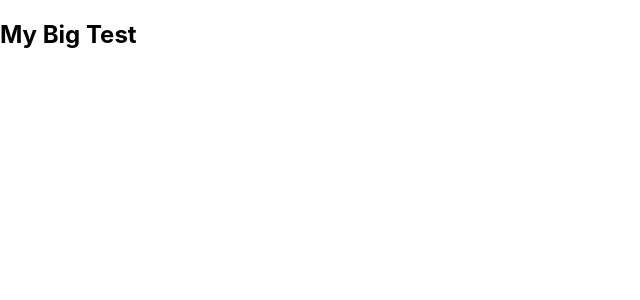
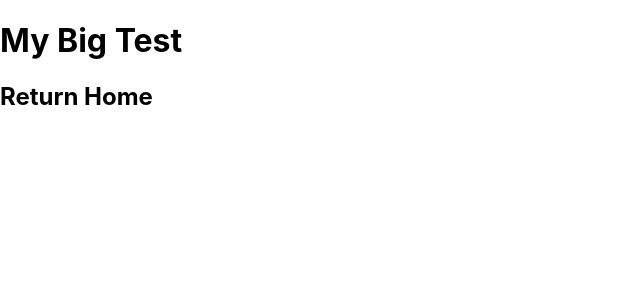
Before and after one commit to Tomi-Tom/Tomfolio, a Next.js app: page /test in a window 1280 px wide. Shown: the top 300 px of the page, without its empty margins (0-640 px from the left). Built offline with nearby package versions, Linux system fonts and the light colour scheme.

Commit message:
edit: fix link text from home to test / add return button to test page

```diff
--- a/pages/index.tsx
+++ b/pages/index.tsx
@@ -14,7 +14,7 @@ export default function Home() {
 
       <main className={styles.main}>
         <h2>
-          <Link href={"test"}>Debilus</Link>
+          <Link href={"test"}>Test Link to Test Page</Link>
         </h2>
         <h1 className={styles.title}>
           Welcome to <a href="https://nextjs.org">Next.js!</a>
--- a/pages/test.tsx
+++ b/pages/test.tsx
@@ -1,4 +1,5 @@
 import Head from "next/head";
+import Link from "next/link";
 
 export default function test() {
     return (
@@ -6,7 +7,10 @@ export default function test() {
             <Head>
                 <title>Tom Test</title>
             </Head>
-            <h2>My Big Test</h2>
+            <h1>My Big Test</h1>
+            <Link href={"/"}>
+                <h2>Return Home</h2>
+            </Link>
         </div>
     )
 }
```
